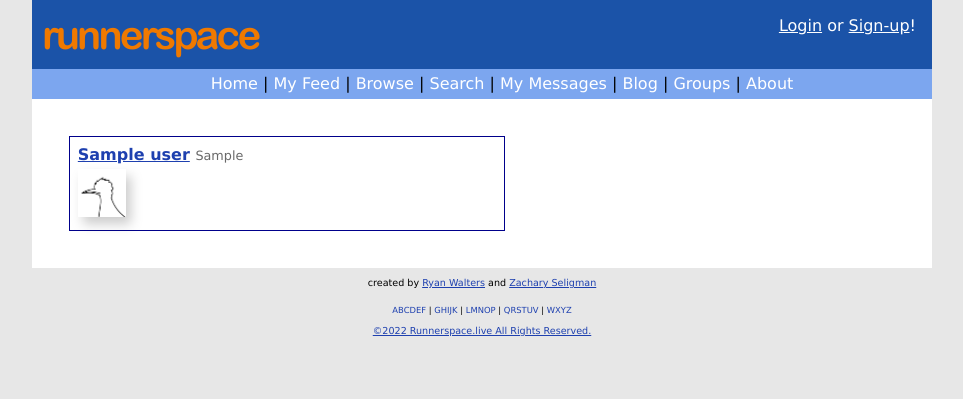
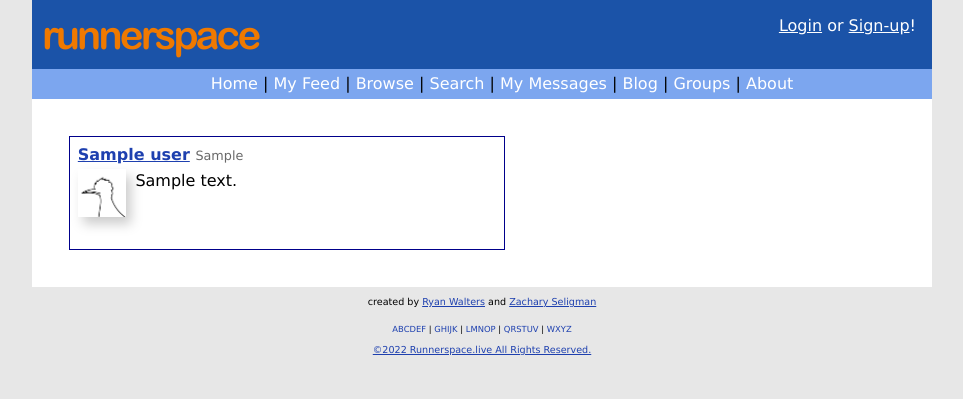
Before and after one commit to Xevion/runnerspace, a Python web app: template templates/pages/browse.html in a window 1280 px wide. Shown: the top 399 px of the page, without its empty margins (158-1121 px from the left). Run offline with Jinja, Linux system fonts and the light colour scheme; the template is opened without the code that fills it: most values are stand-ins (such as "Sample title", 1, 10 or a date in 2020).

Commit message:
Improve browse page styling & data
ellipsis moment

```diff
--- a/static/styles.css
+++ b/static/styles.css
@@ -184,6 +184,7 @@ form button {
   margin: 0.3em;
   padding: 0.5em;
   border: 1px solid darkblue;
+  height: 6em;
 }
 .user-list .user-box .user-box-timestamp {
   font-size: 0.8em;
@@ -191,7 +192,23 @@ form button {
 .user-list .user-box .user-box-username {
   font-weight: bold;
 }
-.user-list .user-box .user-box-img {
+.user-list .user-box .user-box-bottom {
+  height: 100%;
+  display: flex;
+}
+.user-list .user-box .user-box-bottom .user-box-minibio {
+  width: 100%;
+  margin: 0.4em;
+  margin-left: 0.6em;
+  display: -webkit-box;
+  line-height: 1.2em;
+  height: 3.6em;
+  -webkit-line-clamp: 3;
+  white-space: normal;
+  overflow: hidden;
+  -webkit-box-orient: vertical;
+}
+.user-list .user-box .user-box-img img {
   margin-top: 0.3em;
   max-height: 3em;
   max-width: 3em;
--- a/static/styles.scss
+++ b/static/styles.scss
@@ -207,6 +207,7 @@ form {
     margin: 0.3em;
     padding: 0.5em;
     border: 1px solid darkblue;
+    height: 6em;
 
     .user-box-timestamp {
       font-size: 0.8em;
@@ -216,11 +217,33 @@ form {
       font-weight: bold;
     }
 
+    .user-box-bottom {
+      height: 100%;
+      display: flex;
+
+      .user-box-minibio {
+        width: calc(100%);
+        margin: 0.4em;
+        margin-left: 0.6em;
+        display: -webkit-box;
+        line-height: 1.2em;
+        height: 3.6em;
+
+
+        -webkit-line-clamp: 3;
+        white-space: normal;
+        overflow: hidden;
+        -webkit-box-orient: vertical;
+      }
+    }
+
     .user-box-img {
-      margin-top: 0.3em;
-      max-height: 3em;
-      max-width: 3em;
-      filter: drop-shadow(5px 7px 6px rgb(0 0 0 / 0.2));;
+      img {
+        margin-top: 0.3em;
+        max-height: 3em;
+        max-width: 3em;
+        filter: drop-shadow(5px 7px 6px rgb(0 0 0 / 0.2));;
+      }
     }
   }
 }
--- a/templates/pages/browse.html
+++ b/templates/pages/browse.html
@@ -5,6 +5,8 @@
         <div class="user-list">
             {% for user in users %}
                 <div class="user-box">
+                    <div class="user-box-top">
+
                     <span class="user-box-username">
                         <a href="{{ url_for('main.user', username=user.username) }}">{{ user.name }}</a>
                     </span>
@@ -15,9 +17,14 @@
                                 <span class="user-box-timestamp offline">{{ seen_text }}</span>
                             {% endif %}
                         {% endwith %}
-                    <br>
-                    <img class="user-box-img" src="{{ url_for('static', filename='default_photo.png') }}"
+                    </div>
+                    <div class="user-box-bottom">
+                        <div class="user-box-img">
+                            <img src="{{ url_for('static', filename='default_photo.png') }}"
                                  alt="{{ user.username }}'s Profile Picture">
+                        </div>
+                        <p class="user-box-minibio">{{ user.about_me }}</p>
+                    </div>
                 </div>
             {% endfor %}
         </div>
```
Also changed, not shown: 1 other file. Lines whose indentation alone changed are shown as unchanged.
